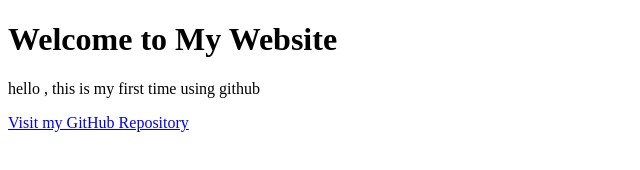
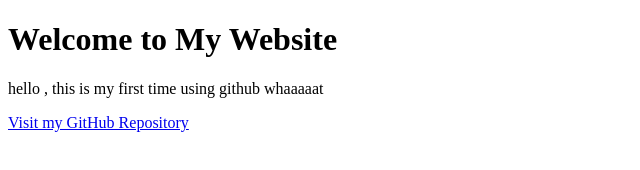
Before and after one commit to waeelkhoury/waeelkhoury.github.io, a plain HTML site: page index.html in a window 1280 px wide. Shown: the full height of the page, 0-640 px from the left. Drawn offline with Linux system fonts and the light colour scheme.

Commit message:
Initial commit: Add index.html

```diff
--- a/index.html
+++ b/index.html
@@ -6,7 +6,7 @@
 <body>
 
     <h1>Welcome to My Website</h1>
-    <p>hello , this is my first time using github</p>
+    <p>hello , this is my first time using github whaaaaat</p>
 
     <a href="https://github.com/waeelkhoury/waeelkhoury.github.io.git">Visit my GitHub Repository</a>
 
```
